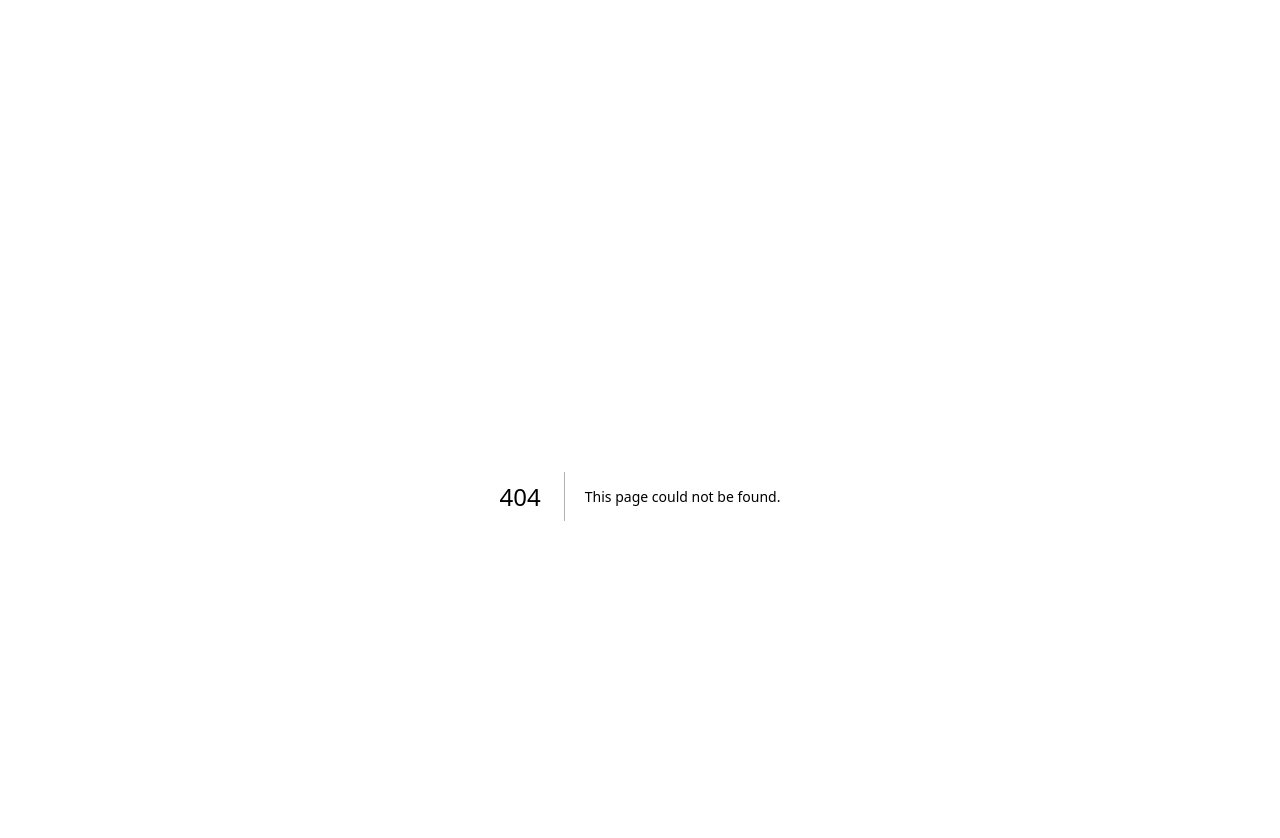
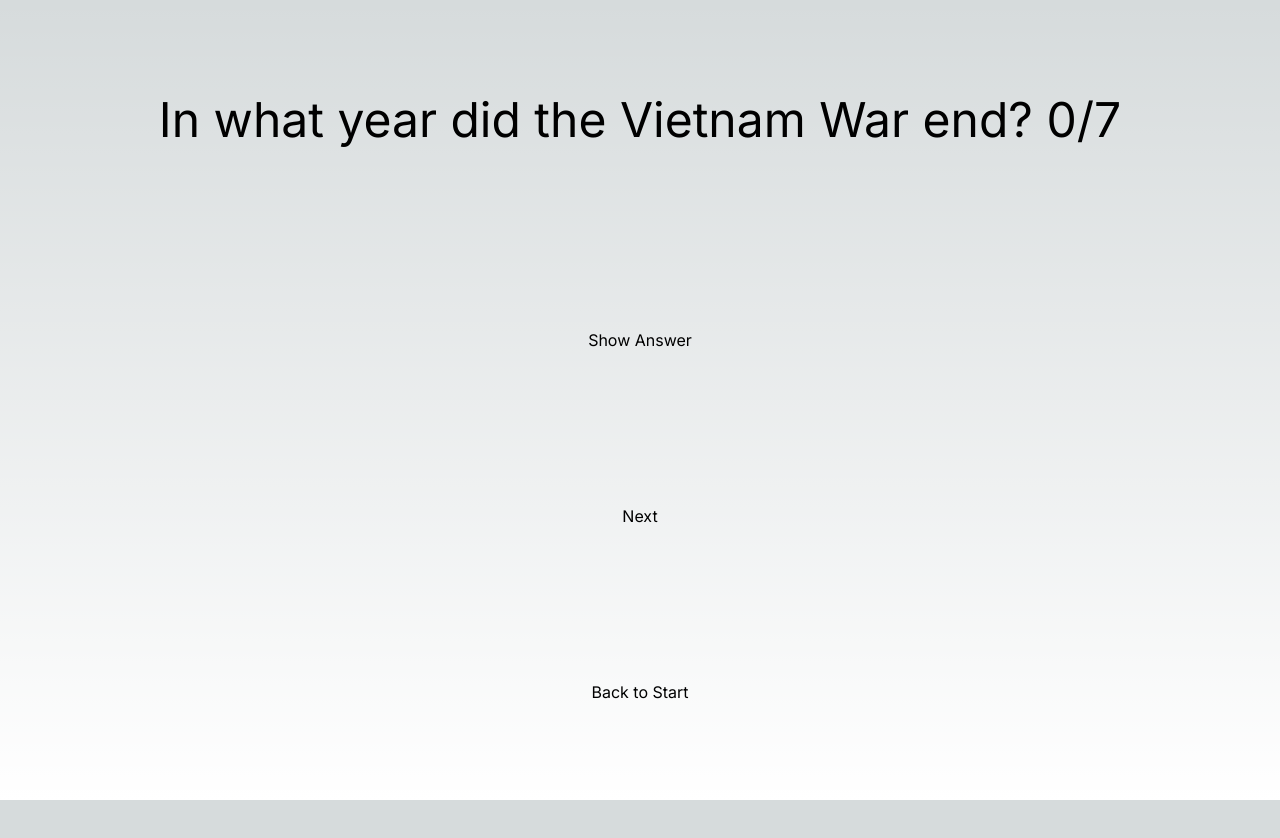
Before and after one commit to stefanscript/wits-and-wages, a Next.js app: page /question in a window 1280 px wide. Before the commit this address had no page. Shown: the top 838 px of the page. After the commit the page ends 800 px from the top, so only its background shows below. Built offline with nearby package versions, Linux system fonts and the light colour scheme.

Commit message:
a bit of refactoring

```diff
--- a/src/app/components/NumberOfQuestions.tsx
+++ b/src/app/components/NumberOfQuestions.tsx
@@ -1,21 +1,29 @@
 "use client";
-import React, {useState} from "react";
+import React, {useEffect, useState} from "react";
+import {TOTAL_QUESTIONS_DONE_KEY, TOTAL_QUESTIONS_KEY} from "@/app/constants";
 
-const NumberOfQuestions:React.FC = () => {
-    const [questions, setQuestions] = useState(7);
+const NumberOfQuestions: React.FC = () => {
+    const [numberOfQuestions, setNumberOfNumberOfQuestions] = useState(7);
+
+
+    useEffect(() => {
+        sessionStorage.setItem(TOTAL_QUESTIONS_KEY, "7");
+        sessionStorage.setItem(TOTAL_QUESTIONS_DONE_KEY, "0");
+    }, [])
 
     function onChange(e: React.ChangeEvent<HTMLInputElement>) {
         const value = Number(e.target.value)
         if (!isNaN(value)) {
-            setQuestions(value);
-            sessionStorage.setItem("qs", String(value));
+            setNumberOfNumberOfQuestions(value);
+            sessionStorage.setItem(TOTAL_QUESTIONS_KEY, String(value));
         }
     }
 
     return (
         <>
             <h2>Let start! How many questions?</h2>
-            <input className={"w-32"} name={"questions"} type={"number"} value={questions} onChange={onChange}/>
+            <input className={"w-32"} name={"numberOfQuestions"} type={"number"} value={numberOfQuestions}
+                   onChange={onChange}/>
         </>
     )
 }
--- a/src/app/components/QuestionView.tsx
+++ b/src/app/components/QuestionView.tsx
@@ -1,24 +1,32 @@
 "use client"
 import {useState} from "react";
-import {Question} from "@/app/domain/Question";
+import {useRouter} from "next/navigation";
 import Link from "next/link";
+import {TOTAL_QUESTIONS_DONE_KEY, TOTAL_QUESTIONS_KEY} from "@/app/constants";
 
 interface Props {
     question: any;
 }
 export default function QuestionView({question}: Props) {
     const [showAnswer, setShowAnswer] = useState(false);
+    const router = useRouter()
 
-    const qs = sessionStorage.getItem("gs") ?? 7;
-    const qsDone = sessionStorage.getItem("gsDone") ?? 0;
-    const showNext = qs - qsDone;
+    const qs = Number(sessionStorage.getItem(TOTAL_QUESTIONS_KEY) ?? 7);
+    const qsDone = Number(sessionStorage.getItem(TOTAL_QUESTIONS_DONE_KEY) ?? 0);
+    const showNext = qs - qsDone > 0;
+
+    async function onNextQuestion(){
+        sessionStorage.setItem(TOTAL_QUESTIONS_DONE_KEY, String(qsDone + 1));
+        await router.push("/question");
+    }
 
     return (
         <>
-            <h1>{question[0]}</h1>
+            <h1>{question[0]} {qsDone}/{qs}</h1>
             {showAnswer && <h2>{question[1]}</h2>}
             <button onClick={() => setShowAnswer(prev => !prev)}>Show Answer</button>
-            {!!showNext && <Link href={"/start"}>Next</Link>}
+            {!!showNext && <button onClick={onNextQuestion}>Next</button>}
+            <Link href={"/"}>Back to Start</Link>
         </>
     );
 }
--- /dev/null
+++ b/src/app/constants/index.ts
@@ -0,0 +1,2 @@
+export const TOTAL_QUESTIONS_KEY = "qs";
+export const TOTAL_QUESTIONS_DONE_KEY = "qsDone";
--- a/src/app/page.tsx
+++ b/src/app/page.tsx
@@ -31,7 +31,7 @@ export default function Home() {
         </Link>
 
         <Link
-          href="/start"
+          href="/question"
           className="group rounded-lg border border-transparent px-5 py-4 transition-colors hover:border-gray-300 hover:bg-gray-100 hover:dark:border-neutral-700 hover:dark:bg-neutral-800/30"
         >
           <h2 className={`mb-3 text-2xl font-semibold`}>
--- a/src/app/start/page.tsx
+++ b/src/app/question/page.tsx
@@ -1,8 +1,7 @@
 import {getQuestion} from "@/app/questions";
 import QuestionView from "@/app/components/QuestionView";
 
-export default async function StartPage() {
-    // const numberOfQuestions = sessionStorage.getItem("qs") ?? 7;
+export default async function QuestionPage() {
     const question = await getQuestion();
 
     return (
```
